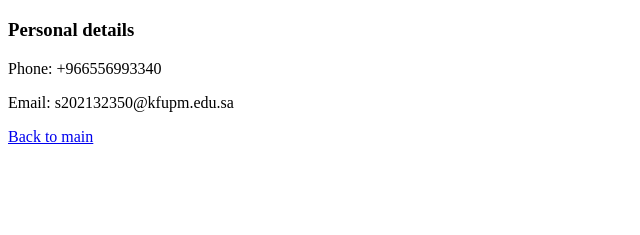
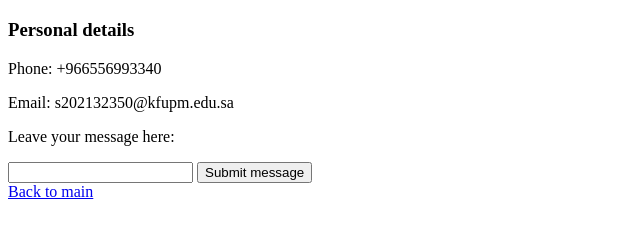
Before and after one commit to JustManaf/FirstWebProject, a plain HTML site: page contactUS.html in a window 1280 px wide. Shown: the part 61-296 px from the top of the page, without its empty margins (0-640 px from the left). Drawn offline with Linux system fonts and the light colour scheme.

Commit message:
html_1-exercise_3

```diff
--- a/contactUS.html
+++ b/contactUS.html
@@ -12,6 +12,11 @@
             <p>Phone: +966556993340</p>
             <p>Email: s202132350@kfupm.edu.sa</p>
         </div>
+        <div>
+            <p>Leave your message here:</p>
+            <input type="text">
+            <input type="button" value="Submit message" onclick="window.location.href='confirmSubmit.html'">
+        </div>
         <div><a href="index.html">Back to main</a></div>
     </body>
 <html>
```
Also changed, not shown: confirmSubmit.html (added, +15 -0 lines).
